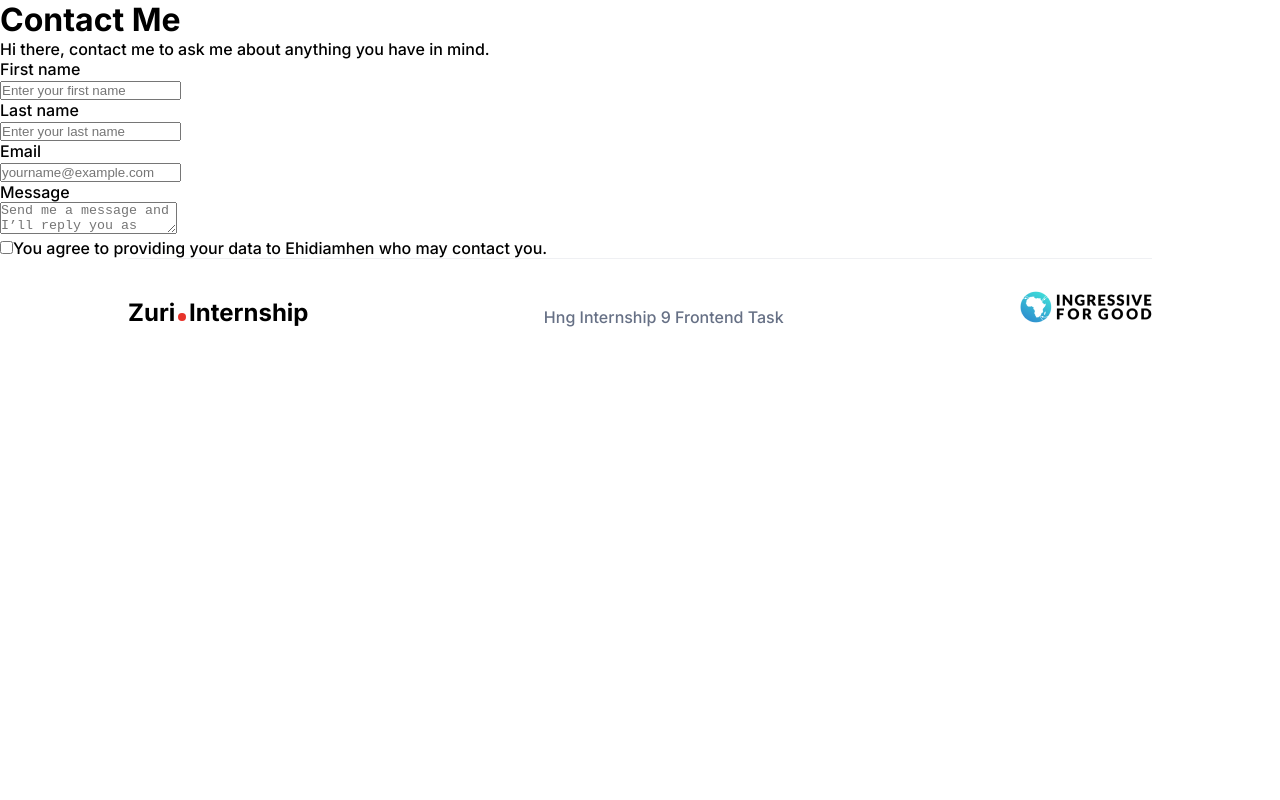
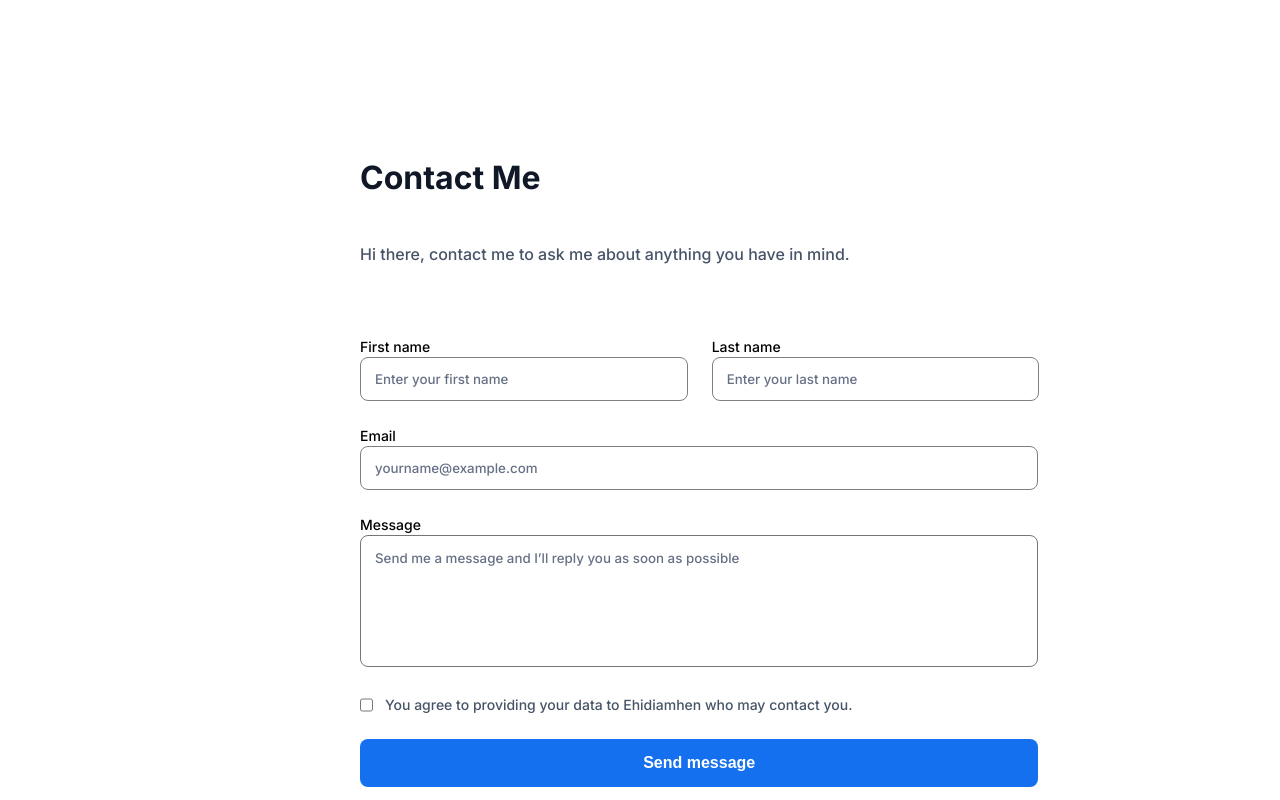
Before and after one commit to Ehidiamhen/linktree-contact, a React (Create React App) app: page /contact in a window 1280 px wide. Shown: the top 800 px of the page. Built offline with nearby package versions, Linux system fonts and the light colour scheme.

Commit message:
Style: Completed the basic styling for Contact page

```diff
--- a/src/CSS/Contact.css
+++ b/src/CSS/Contact.css
@@ -0,0 +1,70 @@
+#container {
+    display: flex;
+    flex-direction: column;
+    gap: 1.5rem;
+    padding: 9.75rem 22.5rem 11.75rem 22.5rem;
+}
+h1 {
+    line-height: 44px;
+    color: #101828;
+    padding-bottom: 1.25rem;
+}
+
+#container p {
+    color: #475467;
+    padding-bottom: 3rem;
+}
+
+.input-name {
+    display: flex;
+    gap: 1.5rem;
+}
+
+.input-name input {
+    width: 25.6vw;
+    height: 2.75rem;
+    border-radius: 8px;
+    border: 1px solid gray;
+}
+
+.input-email input {
+    width: 53vw;
+    height: 2.75rem;
+    border-radius: 8px;
+    border: 1px solid gray;
+}
+
+div label {
+    font-size: 14px;
+    line-height: 20px;
+}
+
+.message textarea{
+    width: 53vw;
+    height: 8.25rem;
+    border-radius: 8px;
+    resize: none;
+}
+
+input::placeholder, textarea::placeholder {
+    padding: 0.875rem;
+    color: #667085;
+    font-family: 'Inter';
+}
+.checkbox{
+    display: flex;
+    gap: 0.75rem;
+    color: #475467;
+}
+
+.submit {
+    background: #1570EF;
+    color: #ffffff;
+    border: none;
+    border-radius: 8px;
+    width: 53vw;
+    height: 3rem;
+    font-weight: 600;
+    font-size: 16px;
+    line-height: 24px;
+}
--- a/src/Contact.js
+++ b/src/Contact.js
@@ -2,17 +2,19 @@ import React from "react";
 import './CSS/Contact.css'
 import Footer from './Footer.js'
 import Header from './components/Contact-head.js'
-import {Input, Textarea, Checkbox} from './components/Form.js'
+import { Input, Textarea, Checkbox, Button } from './components/Form.js'
 
 const name = 'Ehidiamhen'
 
 const Contact = () => {
     return (
-        <>
+      <>
+        <div id='container'>
           <Header />
+          <div className='input-name'>
           <Input
             id='fname'
-            className='input-name'
+            className='input-area'
             fore='name'
             label='First name'
             type='text'
@@ -20,12 +22,13 @@ const Contact = () => {
           />
           <Input
             id='lname'
-            className='input-name'
+            className='input-area'
             fore='name'
             label='Last name'
             type='text'
             placeholder='Enter your last name'
           />
+          </div>
           <Input
             id='email'
             className='input-email'
@@ -48,7 +51,14 @@ const Contact = () => {
             for='text'
             label={`You agree to providing your data to ${name} who may contact you.`}
           />
-          <Footer />
+          <Button
+            id='button'
+            className='submit'
+            type='button'
+            value='Send message'
+          />
+        </div>
+        <Footer />
         </>
     )
 }
--- a/src/components/Form.js
+++ b/src/components/Form.js
@@ -45,11 +45,25 @@ const Checkbox = props => {
         fore,
     } = props
     return (
-        <form>
-            <input id={id} className={className} type={type}></input>
+        <form id={id} className={className}>
+            <input type={type}></input>
             <label for={fore}>{label}<br></br></label>
         </form>
     )
 }
 
-export {Input, Textarea, Checkbox}
+const Button = props => {
+    const {
+        id,
+        className,
+        type,
+        value,
+    } = props
+    return (
+        <form>
+            <input id={id} className={className} type={type} value={value} required></input>
+        </form>
+    )
+}
+
+export { Input, Textarea, Checkbox, Button }
```
